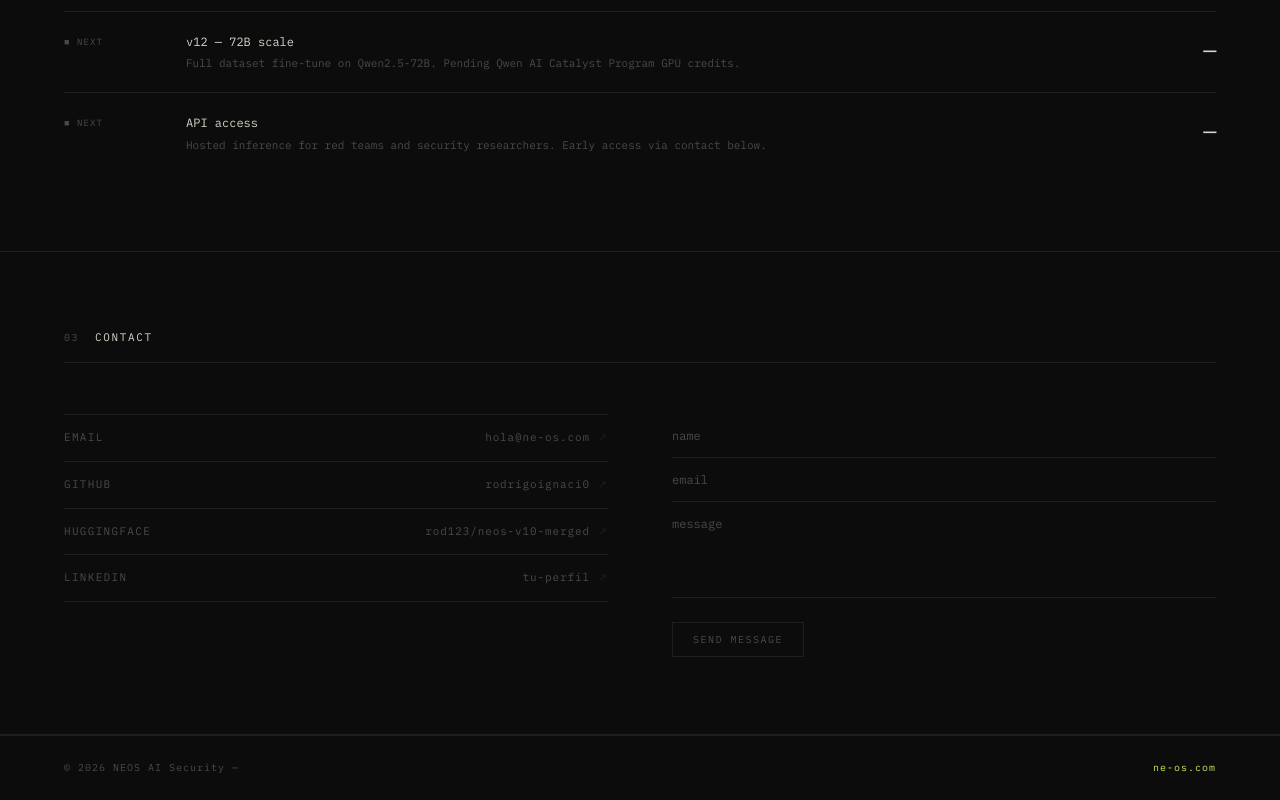
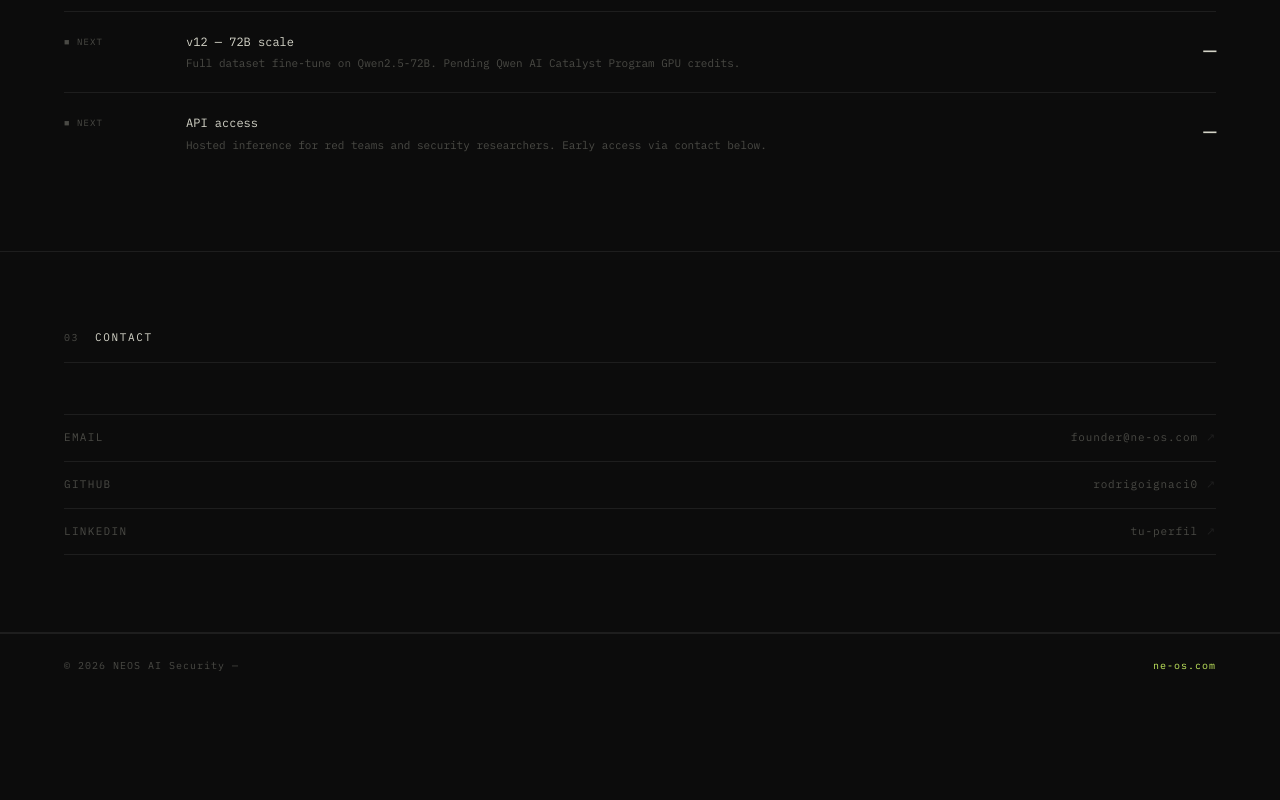
Before and after one commit to rodrigoignaci0/neos-site, a plain HTML site: page index.html in a window 1280 px wide. Shown: the part 1959-2759 px from the top of the page. After the commit the page ends 2657 px from the top, so only its background shows below. Drawn offline with Linux system fonts and the light colour scheme.

Commit message:
Remove contact form, update email to founder@ne-os.com

```diff
--- a/index.html
+++ b/index.html
@@ -119,7 +119,6 @@ section { padding: clamp(48px, 6vw, 96px) var(--pad); border-bottom: 1px solid v
 .status-pct { font-size: clamp(16px, 2vw, 22px); color: var(--fg); letter-spacing: -0.02em; white-space: nowrap; }
 
 /* CONTACT */
-.contact-grid { display: grid; grid-template-columns: 1fr 1fr; gap: clamp(32px, 5vw, 80px); }
 
 .clink {
   display: flex; justify-content: space-between; align-items: center;
@@ -132,23 +131,6 @@ section { padding: clamp(48px, 6vw, 96px) var(--pad); border-bottom: 1px solid v
 .clink-key { letter-spacing: 0.12em; flex-shrink: 0; }
 .arr { margin-left: 8px; color: var(--line); transition: color .15s; }
 
-.contact-form { display: flex; flex-direction: column; }
-.form-field {
-  border: none; border-bottom: 1px solid var(--line);
-  background: transparent; color: var(--fg);
-  font-family: var(--mono); font-size: 12px;
-  padding: 14px 0; outline: none; width: 100%; transition: border-color .2s;
-}
-.form-field::placeholder { color: var(--dim); }
-.form-field:focus { border-color: var(--accent); }
-textarea.form-field { resize: none; height: 96px; margin-bottom: 24px; }
-.send-btn {
-  align-self: flex-start; background: none;
-  border: 1px solid var(--line); color: var(--dim);
-  font-family: var(--mono); font-size: 10px; letter-spacing: 0.15em;
-  padding: 10px 20px; cursor: pointer; transition: border-color .2s, color .2s;
-}
-.send-btn:hover { border-color: var(--accent); color: var(--accent); }
 
 /* FOOTER */
 footer {
@@ -271,32 +253,20 @@ footer {
     <span class="sec-num">03</span>
     <span class="sec-title">CONTACT</span>
   </div>
-  <div class="contact-grid">
-    <div>
-      <a href="mailto:hola@ne-os.com" class="clink">
+  <div>
+      <a href="mailto:founder@ne-os.com" class="clink">
         <span class="clink-key">EMAIL</span>
-        <span>hola@ne-os.com<span class="arr">&#8599;</span></span>
+        <span>founder@ne-os.com<span class="arr">&#8599;</span></span>
       </a>
       <a href="https://github.com/rodrigoignaci0" target="_blank" class="clink">
         <span class="clink-key">GITHUB</span>
         <span>rodrigoignaci0<span class="arr">&#8599;</span></span>
-      </a>
-      <a href="https://huggingface.co/rod123" target="_blank" class="clink">
-        <span class="clink-key">HUGGINGFACE</span>
-        <span>rod123/neos-v10-merged<span class="arr">&#8599;</span></span>
       </a>
       <a href="https://linkedin.com/" target="_blank" class="clink">
         <span class="clink-key">LINKEDIN</span>
         <span>tu-perfil<span class="arr">&#8599;</span></span>
       </a>
     </div>
-    <form class="contact-form" id="cf" onsubmit="send(event)">
-      <input class="form-field" type="text" id="fn" placeholder="name" required>
-      <input class="form-field" type="email" id="fe" placeholder="email" required>
-      <textarea class="form-field" id="fm" placeholder="message" required></textarea>
-      <button type="submit" class="send-btn" id="sb">SEND MESSAGE</button>
-    </form>
-  </div>
 </section>
 
 <footer>
@@ -304,17 +274,5 @@ footer {
   <span class="footer-copy"><span>ne-os.com</span></span>
 </footer>
 
-<script>
-function send(e){
-  e.preventDefault();
-  const btn=document.getElementById('sb');
-  const name=document.getElementById('fn').value;
-  const email=document.getElementById('fe').value;
-  const msg=document.getElementById('fm').value;
-  window.location.href=`mailto:hola@ne-os.com?subject=Contact: ${encodeURIComponent(name)}&body=${encodeURIComponent(msg+'\n\n'+email)}`;
-  btn.textContent='OPENING MAIL...';
-  setTimeout(()=>{btn.textContent='SEND MESSAGE';},3000);
-}
-</script>
 </body>
 </html>
```
